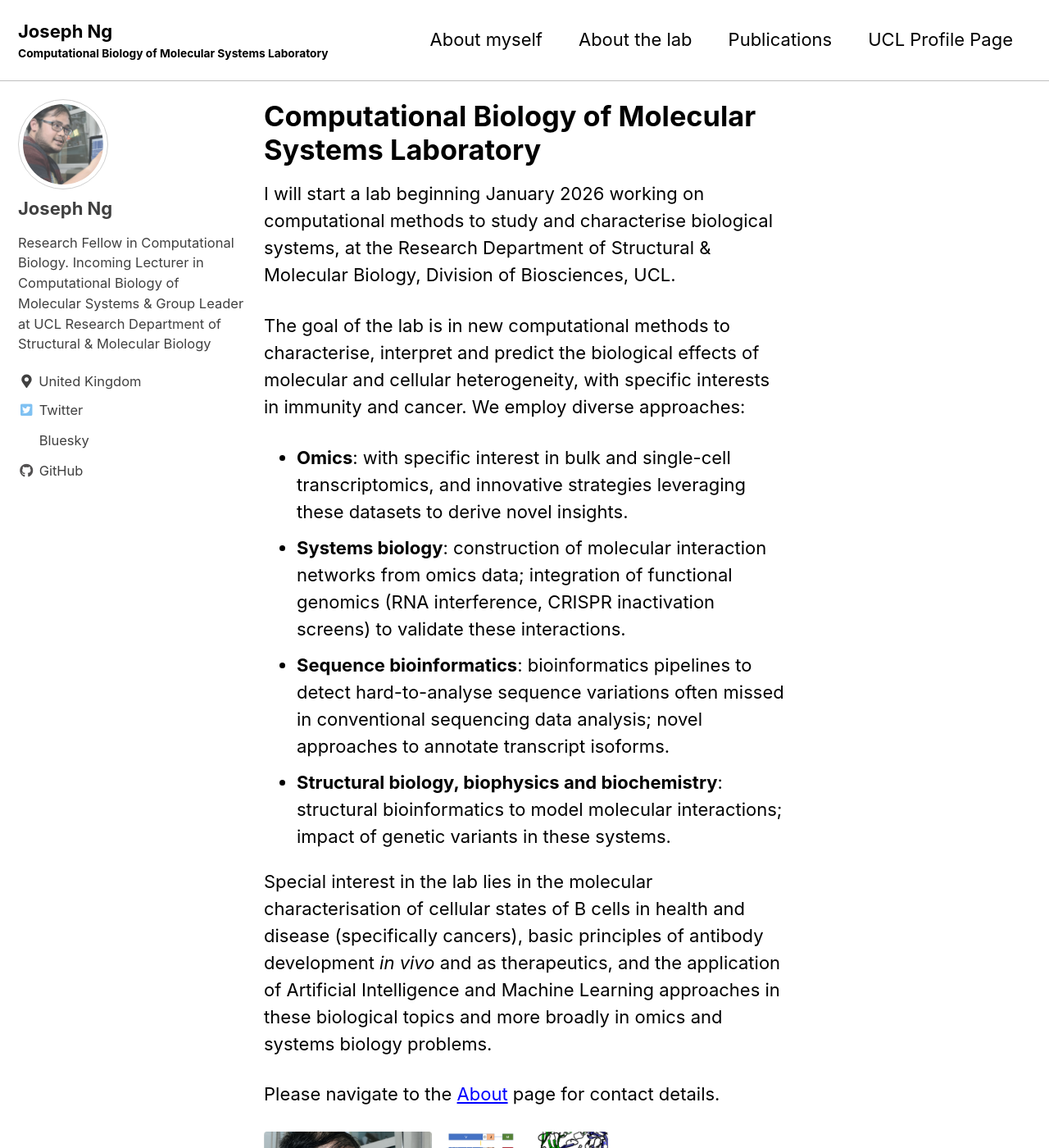
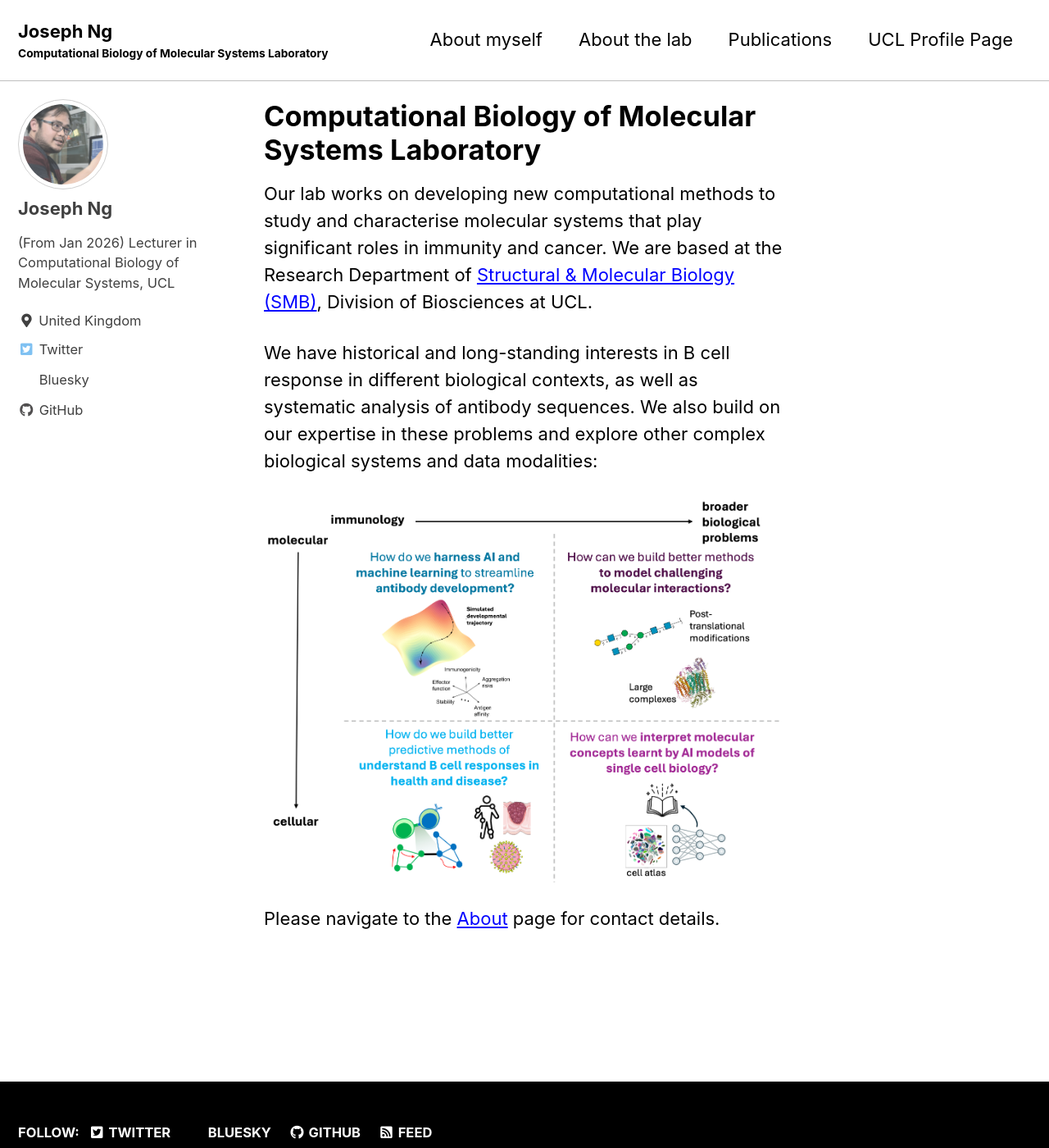
Before and after one commit to josef0731/josef0731.github.io, a Jekyll site: the page docs/index.html, which Jekyll copies as it is, in a window 1280 px wide and 1400 px high. Shown: the whole window at 82% size. Built offline with Jekyll 4.4.1, drawn with Linux system fonts in a browser that asks for light colours; some of the changed text lies outside the part shown.

Commit message:
Auto-build site into docs [skip ci]

```diff
--- a/docs/cancer-signatures/index.html
+++ b/docs/cancer-signatures/index.html
@@ -178,7 +178,7 @@
 
 
       <div class="author__bio" itemprop="description">
-        <p>Research Fellow in Computational Biology. Incoming Lecturer in Computational Biology of Molecular Systems &amp; Group Leader at UCL Research Department of Structural &amp; Molecular Biology</p>
+        <p>(From Jan 2026) Lecturer in Computational Biology of Molecular Systems, UCL</p>
 
       </div>
 
--- a/docs/feed.xml
+++ b/docs/feed.xml
@@ -1 +1 @@
-<?xml version="1.0" encoding="utf-8"?><feed xmlns="http://www.w3.org/2005/Atom" ><generator uri="https://jekyllrb.com/" version="4.2.0">Jekyll</generator><link href="/feed.xml" rel="self" type="application/atom+xml" /><link href="/" rel="alternate" type="text/html" /><updated>2025-09-03T10:22:08-05:00</updated><id>/feed.xml</id><title type="html">Joseph Ng</title><subtitle>Personal website.</subtitle><author><name>Joseph Ng</name></author></feed>
+<?xml version="1.0" encoding="utf-8"?><feed xmlns="http://www.w3.org/2005/Atom" ><generator uri="https://jekyllrb.com/" version="4.2.0">Jekyll</generator><link href="/feed.xml" rel="self" type="application/atom+xml" /><link href="/" rel="alternate" type="text/html" /><updated>2025-11-11T16:51:52-06:00</updated><id>/feed.xml</id><title type="html">Joseph Ng</title><subtitle>Personal website.</subtitle><author><name>Joseph Ng</name></author></feed>
--- a/docs/immune-sequences/index.html
+++ b/docs/immune-sequences/index.html
@@ -178,7 +178,7 @@
 
 
       <div class="author__bio" itemprop="description">
-        <p>Research Fellow in Computational Biology. Incoming Lecturer in Computational Biology of Molecular Systems &amp; Group Leader at UCL Research Department of Structural &amp; Molecular Biology</p>
+        <p>(From Jan 2026) Lecturer in Computational Biology of Molecular Systems, UCL</p>
 
       </div>
 
--- a/docs/index.html
+++ b/docs/index.html
@@ -178,7 +178,7 @@
 
 
       <div class="author__bio" itemprop="description">
-        <p>Research Fellow in Computational Biology. Incoming Lecturer in Computational Biology of Molecular Systems &amp; Group Leader at UCL Research Department of Structural &amp; Molecular Biology</p>
+        <p>(From Jan 2026) Lecturer in Computational Biology of Molecular Systems, UCL</p>
 
       </div>
 
@@ -301,74 +301,16 @@
 
         <h1 id="computational-biology-of-molecular-systems-laboratory">Computational Biology of Molecular Systems Laboratory</h1>
 
-<p>I will start a lab beginning January 2026 working on computational methods to study and characterise biological systems, at the Research Department of Structural &amp; Molecular Biology, Division of Biosciences, UCL.</p>
+<p>Our lab works on developing new computational methods to study and characterise molecular systems that play significant roles in immunity and cancer. We are based at the Research Department of <a href="https://www.ucl.ac.uk/life-sciences/smb">Structural &amp; Molecular Biology (SMB)</a>, Division of Biosciences at UCL.</p>
 
-<p>The goal of the lab is in new computational methods to characterise, interpret and predict the biological effects of molecular and cellular heterogeneity, with specific interests in immunity and cancer. We employ diverse approaches:</p>
+<p>We have historical and long-standing interests in B cell response in different biological contexts, as well as systematic analysis of antibody sequences. We also build on our expertise in these problems and explore other complex biological systems and data modalities:</p>
 
-<ul>
-  <li><strong>Omics</strong>: with specific interest in bulk and single-cell transcriptomics, and innovative strategies leveraging these datasets to derive novel insights.</li>
-  <li><strong>Systems biology</strong>: construction of molecular interaction networks from omics data; integration of functional genomics (RNA interference, CRISPR inactivation screens) to validate these interactions.</li>
-  <li><strong>Sequence bioinformatics</strong>: bioinformatics pipelines to detect hard-to-analyse sequence variations often missed in conventional sequencing data analysis; novel approaches to annotate transcript isoforms.</li>
-  <li><strong>Structural biology, biophysics and biochemistry</strong>: structural bioinformatics to model molecular interactions; impact of genetic variants in these systems.</li>
-</ul>
-
-<p>Special interest in the lab lies in the molecular characterisation of cellular states of B cells in health and disease (specifically cancers), basic principles of antibody development <em>in vivo</em> and as therapeutics, and the application of Artificial Intelligence and Machine Learning approaches in these biological topics and more broadly in omics and systems biology problems.</p>
+<p><img src="/assets/images/lab_question_graphic.png" alt="main lab questions" /></p>
 
 <p>Please navigate to the <a href="/about/">About</a> page for contact details.</p>
 
 <div class="feature__wrapper">
 
-
-    <div class="feature__item">
-      <div class="archive__item">
-
-          <div class="archive__item-teaser">
-            <img src="/assets/images/Joseph_Ng.png" alt="About myself" />
-
-          </div>
-
-
-        <div class="archive__item-body">
-
-            <h2 class="archive__item-title">About myself</h2>
-
-
-
-
-
-            <p><a href="/about/" class="btn ">Learn more</a></p>
-
-        </div>
-      </div>
-    </div>
-
-    <div class="feature__item">
-      <div class="archive__item">
-
-          <div class="archive__item-teaser">
-            <img src="/assets/images/struct_ig.png" alt="" />
-
-          </div>
-
-
-        <div class="archive__item-body">
-
-            <h2 class="archive__item-title">Research</h2>
-
-
-
-            <div class="archive__item-excerpt">
-              <p>Learn more about research directions in the lab</p>
-
-            </div>
-
-
-
-            <p><a href="/research/" class="btn ">Learn more</a></p>
-
-        </div>
-      </div>
-    </div>
 
 
 </div>
--- a/docs/publications/index.html
+++ b/docs/publications/index.html
@@ -178,7 +178,7 @@
 
 
       <div class="author__bio" itemprop="description">
-        <p>Research Fellow in Computational Biology. Incoming Lecturer in Computational Biology of Molecular Systems &amp; Group Leader at UCL Research Department of Structural &amp; Molecular Biology</p>
+        <p>(From Jan 2026) Lecturer in Computational Biology of Molecular Systems, UCL</p>
 
       </div>
 
```
Also changed, not shown: docs/about/index.html (+10 -3 lines), docs/projects/index.html (+9 -3 lines), docs/sitemap.xml (+7 -4 lines), docs/assets/images/lab_question_graphic.png (added).
